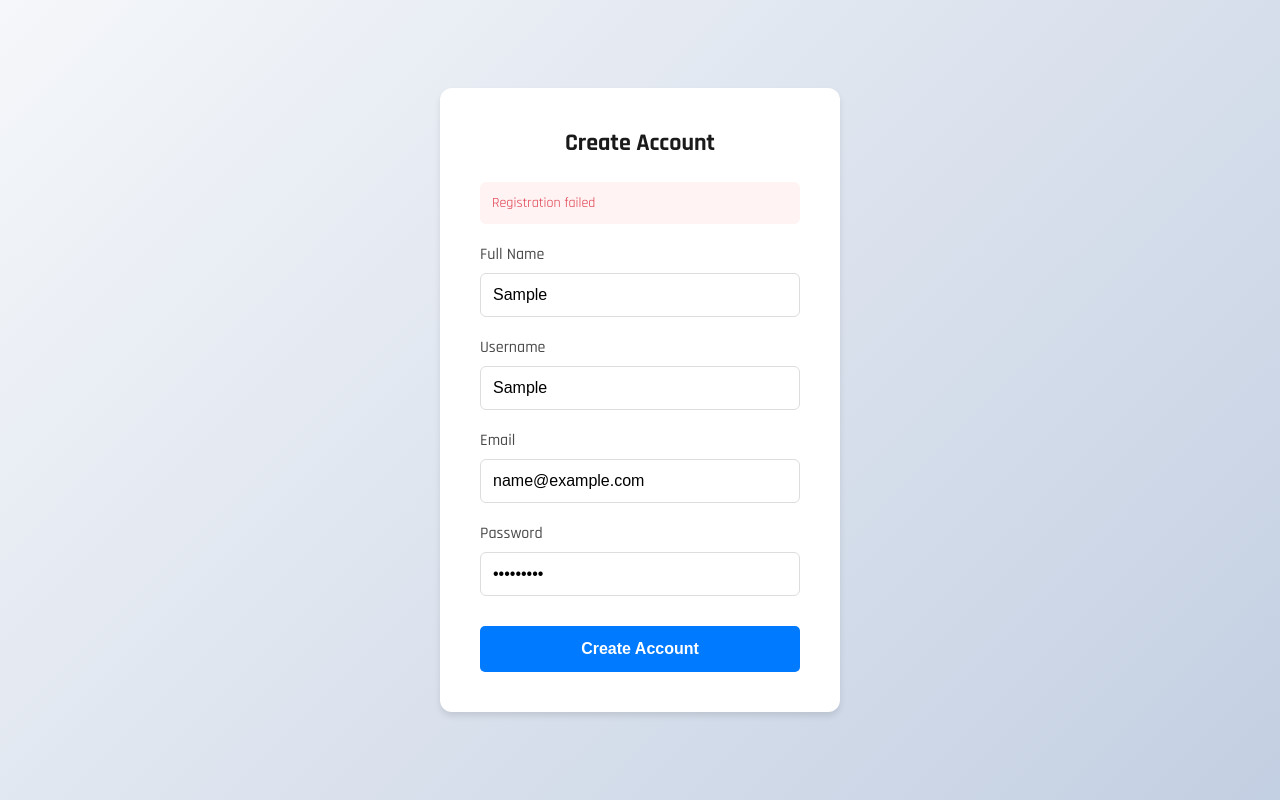
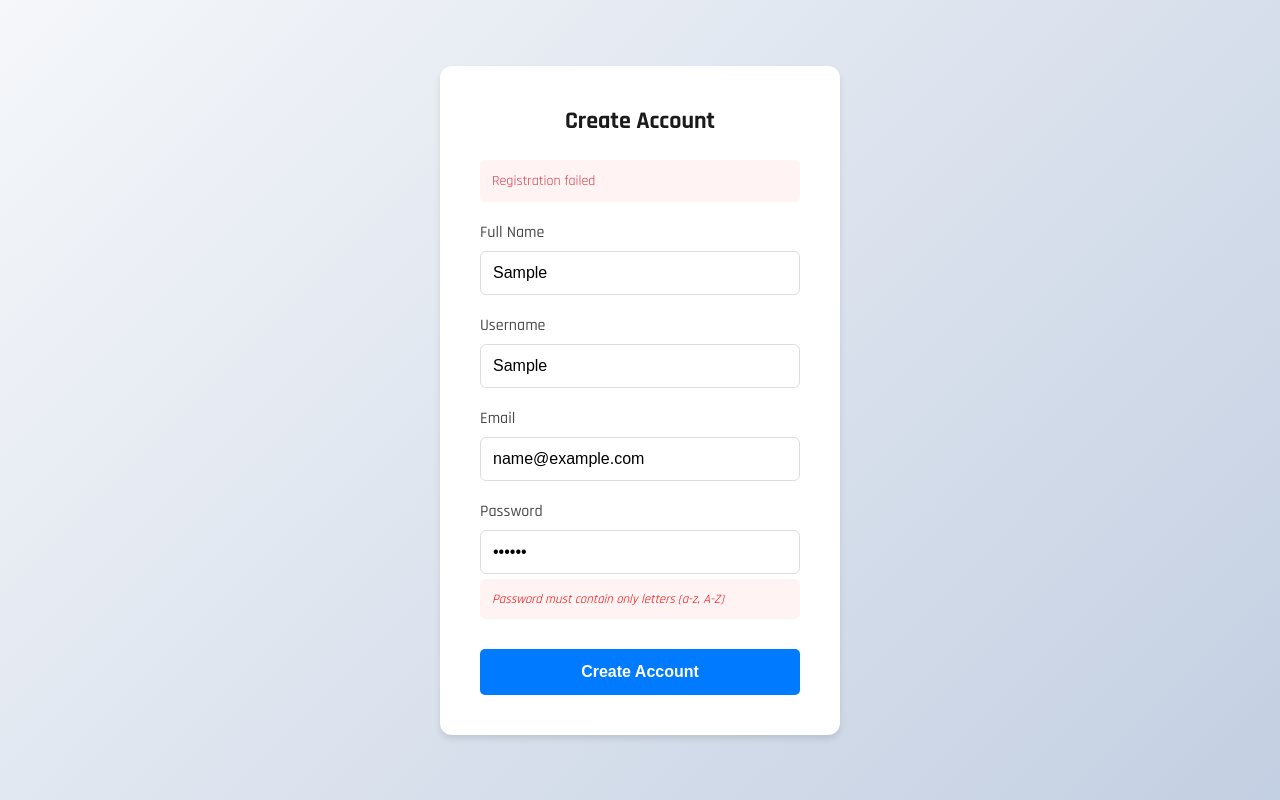
Before and after one commit to estdev3690/projectshelf, a React (Create React App) app: page /register in a window 1280 px wide. Both pictures are taken after typing "Sample", "Sample", "name@example.com", "Sample123" into the empty fields and a click on the button "Create Account". Built offline with nearby package versions, Linux system fonts and the light colour scheme; no server answers.

Commit message:
login validation updated

```diff
--- a/src/pages/Register.jsx
+++ b/src/pages/Register.jsx
@@ -14,8 +14,20 @@ const Register = () => {
     password: ''
   });
 
+  const [passwordError, setPasswordError] = useState('');
+
     const handleChange = (e) => {
+      if (e.target.name === 'password') {
+        const value = e.target.value;
+        if (/[^a-zA-Z]/.test(value)) {
+          setPasswordError('Password must contain only letters (a-z, A-Z)');
+        } else {
+          setPasswordError('');
+        }
+        setFormData({ ...formData, password: value.replace(/[^a-zA-Z]/g, '') });
+      } else {
         setFormData({ ...formData, [e.target.name]: e.target.value });
+      }
     };
 
   const handleSubmit = async (e) => {
@@ -91,18 +103,32 @@ const Register = () => {
               required
             />
           </div>
+
             <div className="form-group">
               <label htmlFor="password">Password</label>
               <input
                 type="password"
                 id="password"
                 name="password"
-              placeholder="Create a password"
+                placeholder="Create a password (letters only)"
                 value={formData.password}
                 onChange={handleChange}
                 required
                 autoComplete="new-password"
               />
+              {passwordError && (
+                <div
+                  className="error-message"
+                  style={{
+                    color: 'red',
+                    fontSize: '0.8rem',
+                    marginTop: '5px',
+                    fontStyle: 'italic'
+                  }}
+                >
+                  {passwordError}
+                </div>
+              )}
             </div>
 
 
```
Lines whose indentation alone changed are shown as unchanged.
